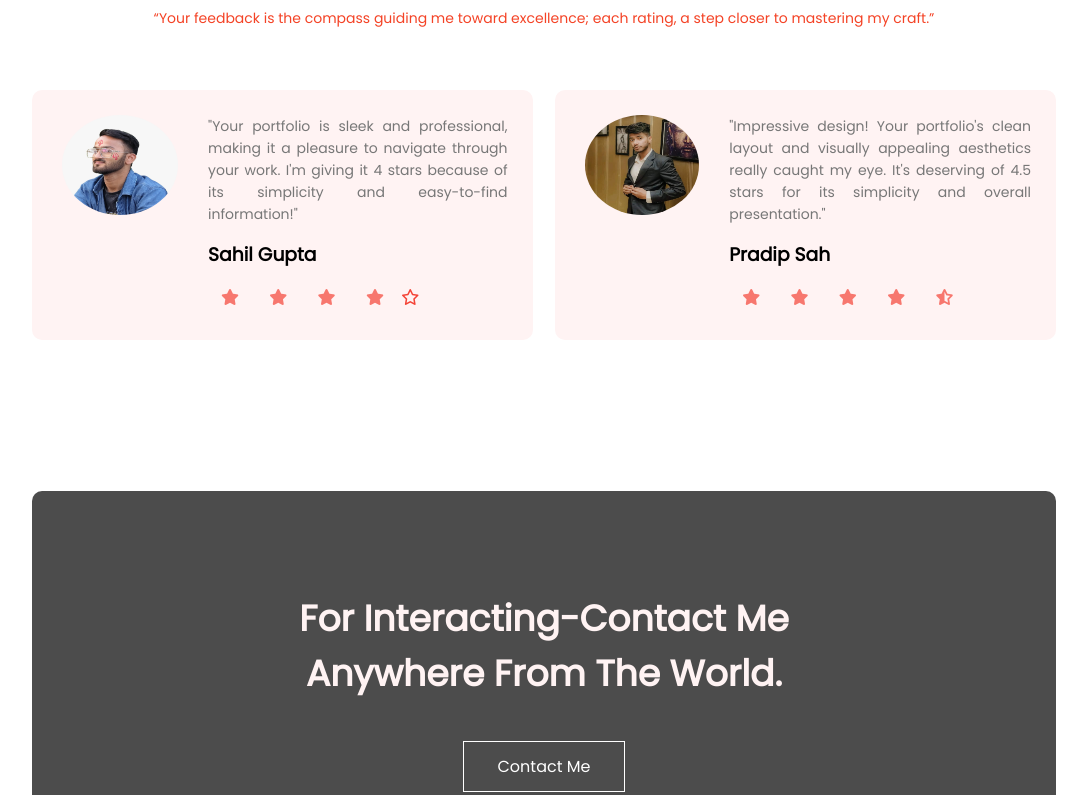
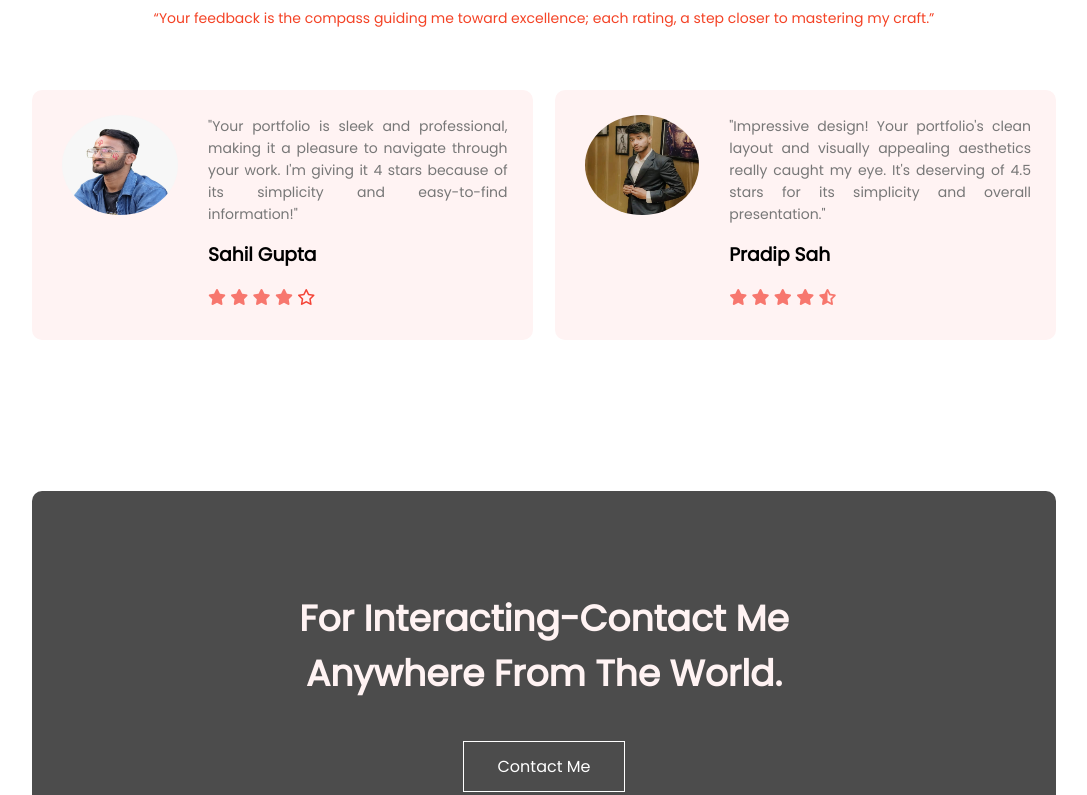
Before and after one commit to TheShyamTripathi/My-Portfolio, a plain HTML site: page index.html in a window 1280 px wide. Shown: the part 2816-3611 px from the top of the page, without its empty margins (96-1183 px from the left). Drawn offline with Linux system fonts and the light colour scheme.

Commit message:
My portfolio first edit3.

```diff
--- a/index.html
+++ b/index.html
@@ -197,7 +197,7 @@
         <div class="row">
             <div class="testmonials-col">
                 <img src="./Images/sahil.jpg" alt="User1">
-                <div>
+                <div class="ab">
                     <p>"Your portfolio is sleek and professional, making it a pleasure to navigate through your work. I'm giving it 4 stars because of its simplicity and easy-to-find information!"</p>
                     <h3>Sahil Gupta</h3>
                     <i class="fa-solid fa-star"></i>
@@ -208,7 +208,7 @@
             </div>
             <div class="testmonials-col">
                 <img src="./Images/pardip.jpg" alt="User2">
-                <div>
+                <div class="ab">
                     <p>"Impressive design! Your portfolio's clean layout and visually appealing aesthetics really caught my eye. It's deserving of 4.5 stars for its simplicity and overall presentation."</p>
                     <h3>Pradip Sah</h3>
                     <i class="fa-solid fa-star"></i>
--- a/style.css
+++ b/style.css
@@ -664,3 +664,9 @@ h3{
 .a{
     color:#0dbef4;
 }
+
+.ab i{
+    margin-left: 0;
+    margin-right: 0%;
+
+}
```
